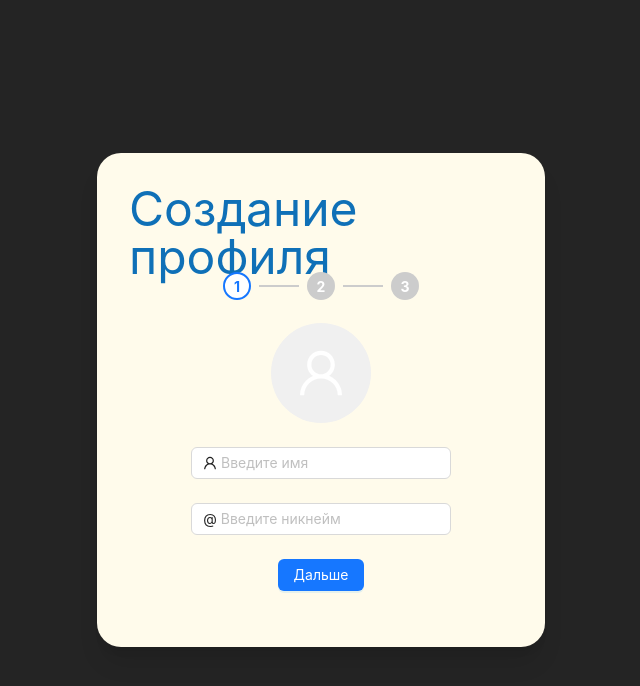
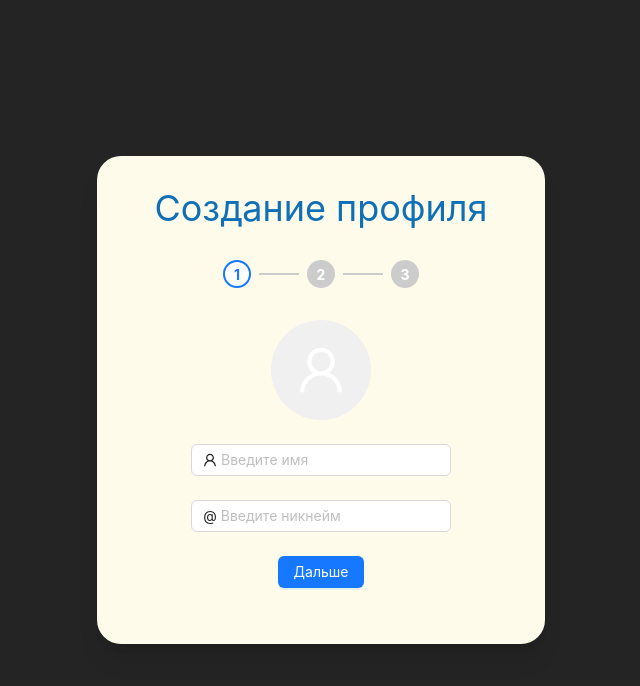
Before and after one commit to doingJustForLabs/bootkek, a React (Vite) app in the folder frontend/: page /profile/create in a window 1280 px wide. Shown: the top 686 px of the page, without its empty margins (319-959 px from the left). Built offline with nearby package versions, Linux system fonts and the light colour scheme; a web font is replaced by a local one.

Commit message:
УПEGOR POMOGI(((

```diff
--- a/frontend/public/assets/styles/StepProgress.css
+++ b/frontend/public/assets/styles/StepProgress.css
@@ -8,7 +8,7 @@
 .step-container {
     display: flex;
     align-items: center;
-    height: 10px;
+    margin-top: 2rem;
 }
 
 .step-circle {
--- a/frontend/src/components/layouts/CardLayout.jsx
+++ b/frontend/src/components/layouts/CardLayout.jsx
@@ -9,7 +9,7 @@ const CardLayout = ({ children, title }) => {
             {/*</div>*/}
 
             <div className="justify-items-center relative z-10 w-full max-w-md p-8 bg-amber-50 rounded-3xl shadow-xl">
-                <h1 className="text-muctr text-5xl">{title}</h1>
+                <h1 className="text-muctr text-4xl justify-center">{title}</h1>
                 {children}
             </div>
         </div>
--- a/frontend/src/pages/profile/Profile.jsx
+++ b/frontend/src/pages/profile/Profile.jsx
@@ -21,10 +21,14 @@ const Profile = () => {
         const fetchProfile = async () => {
             try {
                 await wrapHandleError(async () => {
-                    const response = await ProfileStore.getProfileByUserId(userId);
-                    setAvatar(response.data.profile.avatar_basename);
-                    setProfileData(response.data.profile);
-                    setIsCurrentUser(response.data.is_current_user)
+                    if (userId) {
+                        const response = await ProfileStore.getProfileByUserId(userId);
+                        setAvatar(response.data.profile.avatar_basename);
+                        setProfileData(response.data.profile);
+                        setIsCurrentUser(response.data.is_current_user)
+                    } else {
+                        goTo('/');
+                    }
                 })()
             } catch (error) {
                 const status = error.response?.status;
--- a/frontend/src/pages/profile/ProfileCreation.jsx
+++ b/frontend/src/pages/profile/ProfileCreation.jsx
@@ -96,7 +96,7 @@ const ProfileCreation = observer(() => {
     }, [formStep2]);
 
     return (
-        <CardLayout title={"Создание профиля"}>
+        <CardLayout title="Создание профиля">
             <StepProgress currentStep={step} />
             {step === 1 && (
                 <Form layout="vertical" style={{ justifyItems: 'center' }} form={formStep1} onFinish={handleNextStep1}>
```
Also changed, not shown: 1 other file (tests, documents, lock files or other folders).
